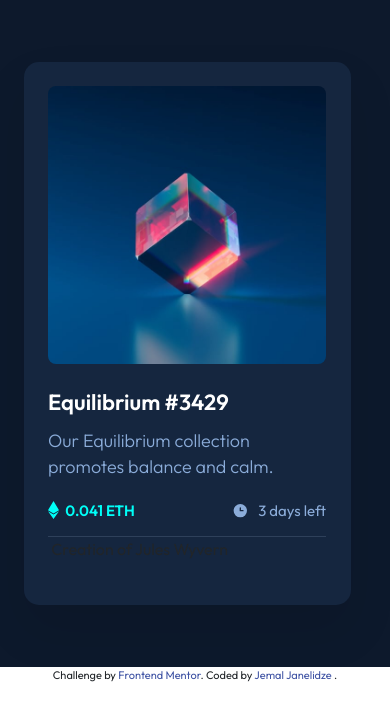
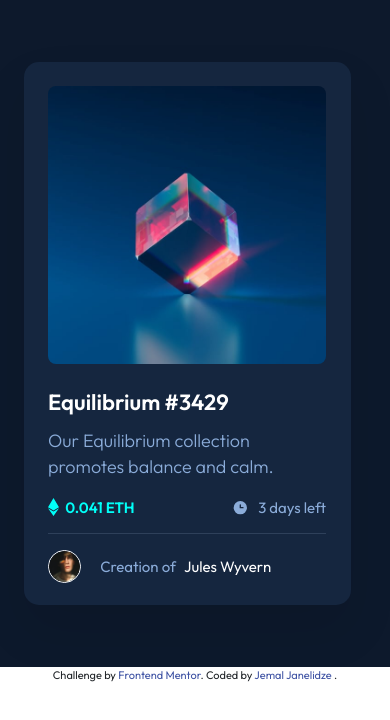
Before and after one commit to jemaljanelidze/nft-preview-card-component, a plain HTML site: page index.html in a window 390 px wide. Drawn offline with nearby package versions, Linux system fonts and the light colour scheme.

Commit message:
mobile version

```diff
--- a/index.html
+++ b/index.html
@@ -24,7 +24,7 @@
               <img src="./images/image-equilibrium.jpg" alt="equilibrium">
             </div>
             <div class="heading">
-              <h1>
+              <h1 class="text-white">
                 Equilibrium #3429
               </h1>
               <p class="description">
@@ -33,17 +33,22 @@
               <div class="parent d-flex justify-content-between">
                 <div class="child">
                   <img src="./images/icon-ethereum.svg" alt="icon-ethereum">
-                  <span> 0.041 ETH </span>
+                  <span class="align-middle"> 0.041 ETH </span>
                 </div>
                 <div class="child">
                   <img src="./images/icon-clock.svg" alt="icon-clock">
-                  <span> 3 days left </span>
+                  <span class="align-middle"> 3 days left </span>
                 </div>
               </div>
             </div>
             <div class="footer">
-              <img src="" alt="">
-              <span> Creation of Jules Wyvern </span>
+              <div class="image-avatar d-inline-block">
+                <img src="./images/image-avatar.png" alt="image-avatar">
+              </div>
+              <span class="d-inline-block align-middle">
+                Creation of
+                <a href="#" class="text-white"> Jules Wyvern </a>
+              </span>
             </div>
           </div>
         </div>
--- a/style.css
+++ b/style.css
@@ -6,6 +6,10 @@
 
 body {
   font-family: 'Outfit', sans-serif;
+}
+
+img {
+  max-width: 100%;
 }
 
 main {
@@ -24,11 +28,9 @@ main {
 
 .img-section {
   width: 278px;
-  height: 278px;
 }
 
-img {
-  max-width: 100%;
+.img-section > img {
   border-radius: 8px;
 }
 
@@ -42,7 +44,6 @@ h1 {
   font-size: 1.375rem;
   font-weight: 600;
   line-height: 1.75rem;
-  color: white;
   margin-bottom: 0.75rem;
 }
 
@@ -54,22 +55,39 @@ p {
   margin-bottom: 1rem;
 }
 
+.parent, .footer {
+  font-size: 15px;
+  line-height: 19px;
+}
+
 .child:first-child span {
   font-weight: 600;
-  font-size: 15px;
-  line-height: 19px;
   color: #00FFF8;
   padding-left: 3px;
-  vertical-align: middle;
 }
 
 .child:last-child span {
-  font-weight: 400;
-  font-size: 15px;
-  line-height: 19px;
   color: #8BACD9;
   padding-left: 6px;
-  vertical-align: middle;
+}
+
+.image-avatar {
+  width: 33px;
+  margin-top: 1rem;
+}
+
+.image-avatar > img {
+  border: 1px solid #FFFFFF;
+  border-radius: 50%;
+}
+
+.footer > span {
+  color: #8BACD9;
+  padding-left: 1rem;
+}
+
+.footer a {
+  padding-left: 5px;
 }
 
 .attribution {
```
